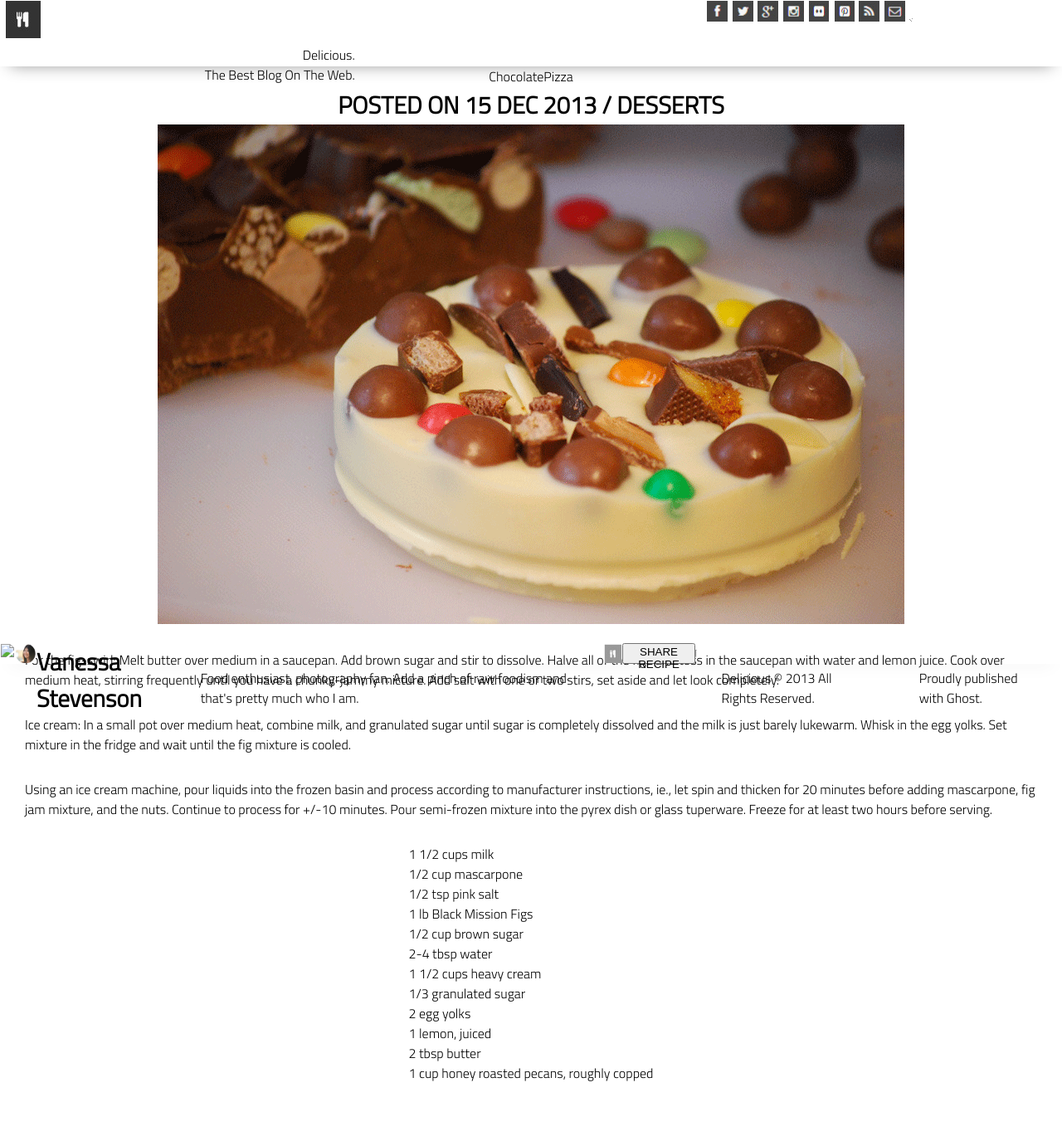
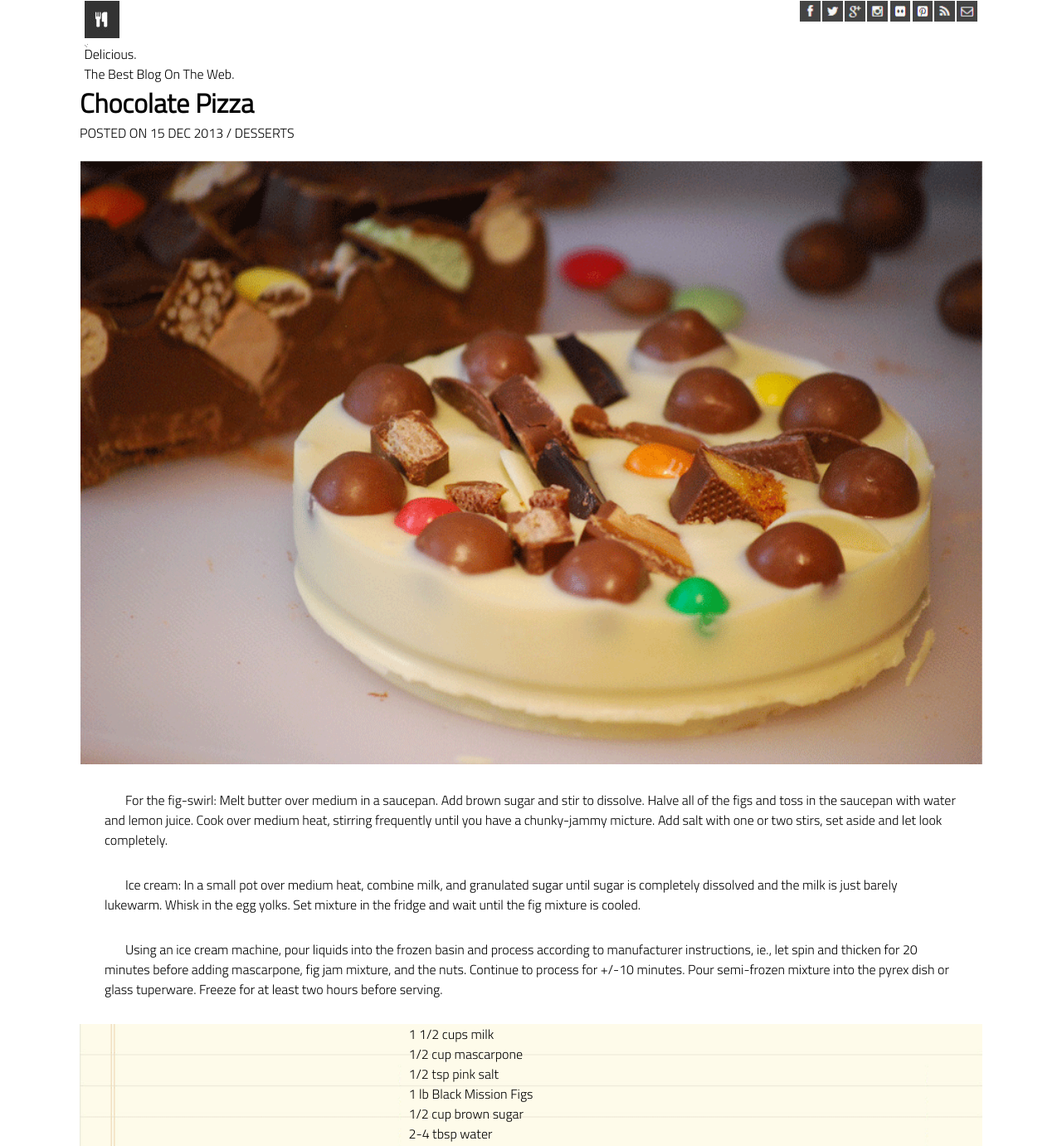
Before and after one commit to Grahf0085/LAB-10a-CHOCOLATE-PIZZA, a plain HTML site: page index.html in a window 1280 px wide. Shown: the top 1381 px of the page at 83% size. Before the commit the page ends 1305 px from the top, so only its background shows below. Drawn offline with Linux system fonts and the light colour scheme.

Commit message:
add styling to body and footer.  style term used lossely

```diff
--- a/index.html
+++ b/index.html
@@ -13,10 +13,11 @@
 </head>
 
 <body>
+    <div class="body-class">
         <header>
             <figure>
                 <img src="./assets/logo.png">
-            <figcaption>Delicious.<br>The Best Blog On The Web.</figcaption>
+                <h2>Delicious.<br>The Best Blog On The Web.</h2>
             </figure>
 
             <div class="icons">
@@ -28,66 +29,80 @@
                 <img src="./assets/pint-icon.png" height="25" width="25" />
                 <img src="./assets/rss-icon.png" height="25" width="25" />
                 <img src="./assets/mail-icon.png" height="25" width="25" />
+            </div>
+            <div class="line-picture">
                 <img src="./assets/hr-img.png" />
             </div>
         </header>
 
         <main>
-        <h1>ChocolatePizza</h1>
+            <h1>Chocolate Pizza</h1>
             <h2>POSTED ON 15 DEC 2013 / DESSERTS</h2>
-        <img src="./assets/choco-pizza.png" />
+            <img class="pizza-image" src="./assets/choco-pizza.png" />
 
             <div>
-            <p>For the fig-swirl: Melt butter over medium in a saucepan. Add brown sugar and stir to dissolve. Halve all
-                of
-                the figs and toss in the saucepan with water and lemon juice. Cook over medium heat, stirring frequently
+                <p>For the fig-swirl: Melt butter over medium in a saucepan.
+                    Add brown sugar and stir to dissolve. Halve all
+                    of the figs and toss in the saucepan with water and lemon juice. Cook over medium heat, stirring
+                    frequently
                     until you have a chunky-jammy micture. Add salt with one or two stirs, set aside and let look
                     completely.
                 </p>
 
-            <p>Ice cream: In a small pot over medium heat, combine milk, and granulated sugar until sugar is completely
-                dissolved and the milk is just barely lukewarm. Whisk in the egg yolks. Set mixture in the fridge and
+                <p>Ice cream: In a small pot over medium heat, combine milk, and granulated sugar until sugar is
+                    completely
+                    dissolved and the milk is just barely lukewarm. Whisk in the egg yolks. Set mixture in the fridge
+                    and
                     wait
                     until the fig mixture is cooled.
                 </p>
 
                 <p>Using an ice cream machine, pour liquids into the frozen basin and process according to manufacturer
-                instructions, ie., let spin and thicken for 20 minutes before adding mascarpone, fig jam mixture, and
+                    instructions, ie., let spin and thicken for 20 minutes before adding mascarpone, fig jam mixture,
+                    and
                     the
                     nuts. Continue to process for +/-10 minutes. Pour semi-frozen mixture into the pyrex dish or glass
                     tuperware. Freeze for at least two hours before serving.
                 </p>
             </div>
-        <div>
+            <div class="recipe">
                 <ul>
+                    <div class="first-recipe">
                         <li>1 1/2 cups milk</li>
                         <li>1/2 cup mascarpone</li>
                         <li>1/2 tsp pink salt</li>
                         <li>1 lb Black Mission Figs</li>
                         <li>1/2 cup brown sugar</li>
                         <li>2-4 tbsp water</li>
+                    </div>
+                    <div class="second-recipe">
                         <li>1 1/2 cups heavy cream</li>
-                <li>1/3 granulated sugar</li>
-                <li>2 egg yolks</li>
+                        <li class="strike">1/3 granulated sugar</li>
+                        <li class="strike">2 egg yolks</li>
                         <li>1 lemon, juiced</li>
                         <li>2 tbsp butter</li>
                         <li>1 cup honey roasted pecans, roughly copped</li>
+                    </div>
                 </ul>
             </div>
         </main>
         <footer>
-        <img src="hr-img.png">
+            <img src="./assets/hr-img.png">
             <img src="./assets/van-pic.png">
+            <div>
                 <h2>Vanessa Stevenson</h2>
-        <p>Food enthusiast, photography fan. Add a pinch of raw foodism and that's pretty much who I am.</p>
-        <img src="./assets/small-logo.png">
+                <p>Food enthusiast, photography fan. Add a pinch of raw foodism and that' s pretty much who I am.</p>
+            </div>
             <button>SHARE RECIPE</button>
             <hr>
+            <hr>
+            <img src="./assets/small-logo.png">
             <p>Delicious © 2013 All Rights Reserved.</p>
             <p>Proudly published with Ghost.</p>
         </footer>
 
         <script type="module" src="app.js"></script>
+    </div>
 </body>
 
 </html>
--- a/styles/style.css
+++ b/styles/style.css
@@ -14,27 +14,22 @@ body {
     --color5: hsla(224, 40%, 79%, 1); */
 
     --header-height: 80px;
-    --shadow: 0px 10px 20px -12px rgba(0,0,0,0.45);
     --gutter: 30px;
-    --footer-height: 25px;
 
     font-family: 'Titillium Web', sans-serif;
     background-color: var(--color2);
-
+    display:flex;
+    justify-content: center;
 
 }
 
 main {
     display: flex;
     flex-direction: column;
-    justify-content: center;
-    align-items: center;
-    margin-bottom: calc(var(--footer-height));
 }
 
 section {
     background-color: var(--color5);
-    width: 1000px;
     max-width: 80%;
     display: flex;
     flex-direction: column;
@@ -62,13 +57,11 @@ footer {
     display: flex;
     justify-content: flex-end;
     background-color: var(--color3);
-    box-shadow: var(--shadow);
 }
 
 
 h2 {
-    font-size: 1.8rem;
-    font-weight: bold;
+    margin-bottom: 20px;
 }
 
 .gutter-right {
@@ -82,21 +75,24 @@ h2 {
 .icons {
     grid-column: 3;
     grid-row: 1;
+    display: flex;
+    justify-content: flex-end;
 }
 
 p {
     margin: var(--gutter);
+    text-indent: 25px;
 }
 
 footer {
-    position: fixed;
     width: 100%;
     bottom: 0;
-    height: var(--footer-height);
     display: flex;
-    justify-content: flex-end;
     background-color: var(--color3);
-    box-shadow: var(--shadow);
+}
+
+footer h2 {
+    font-weight: bold;
 }
 
   @keyframes pulse {
@@ -128,9 +124,58 @@ footer {
 
   }
 
-  figcaption {
-    padding: 1px;
-    text-align: right;
+figure {
+    text-align: left;
     grid-column: 1;
     grid-row: 1;
 }
+
+h1 {
+    float: left;
+    font-size: 2rem;
+    margin-top: 20px;
+    font-weight: bold;
+}
+
+.body-class {
+    width: 85%;
+}
+
+.line-picture {
+    grid-row: 2;
+    grid-column: 1;
+}
+
+.pizza-image {
+    width: 100%;
+}
+
+.recipe {
+    background-image: url('/assets/list-bg.png');
+    background-repeat: no-repeat;
+    background-size: cover;
+    display: flex;
+    flex-direction: column;
+    flex-wrap: wrap;
+    justify-content: flex-start;
+    align-items: space-between;
+    align-content: space-around;
+}
+
+.strike {
+    text-decoration-line: line-through;
+}
+
+.first-recipe {
+    flex-wrap: wrap;
+
+}
+
+.second-recipe {
+    flex-wrap: wrap;
+
+}
+
+button {
+    background-color: #bc7058;
+}
```
Lines whose indentation alone changed are shown as unchanged.
